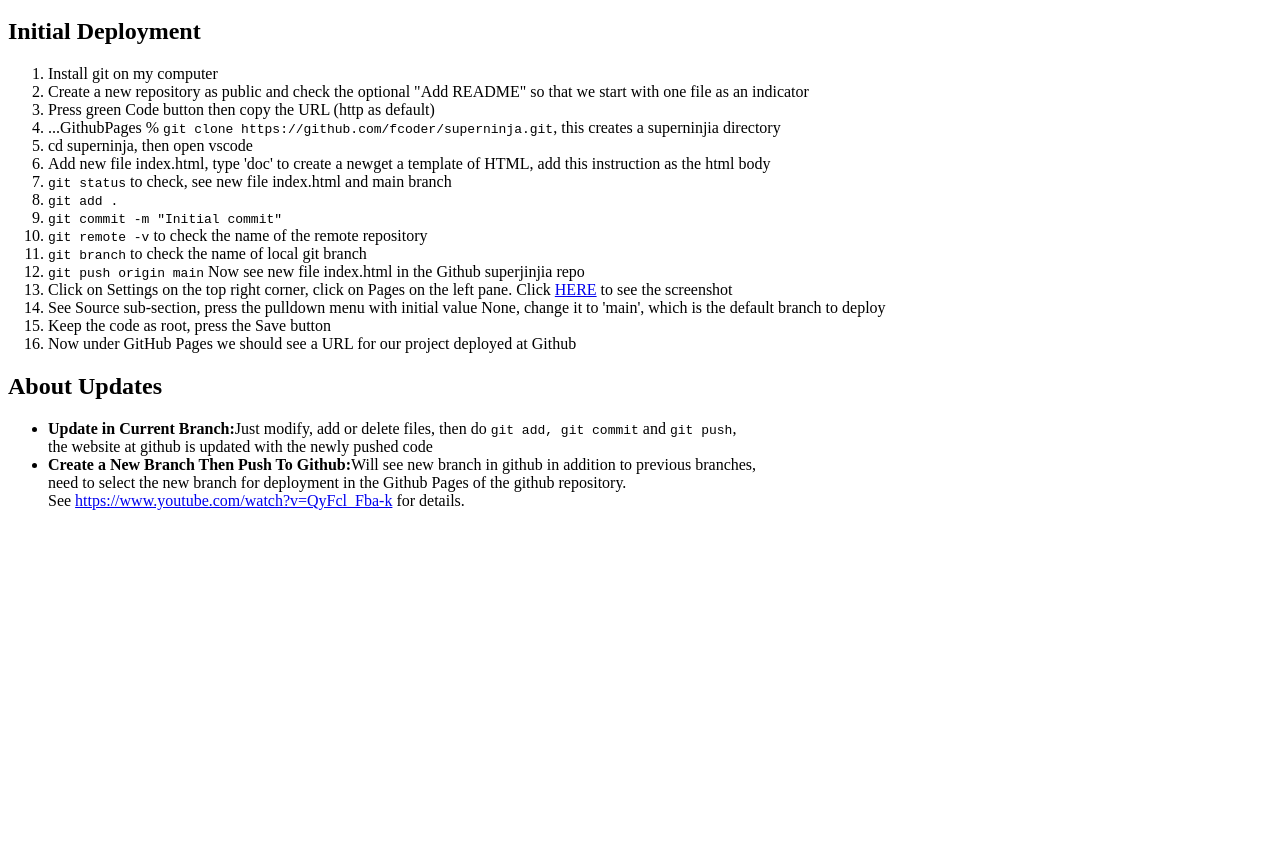
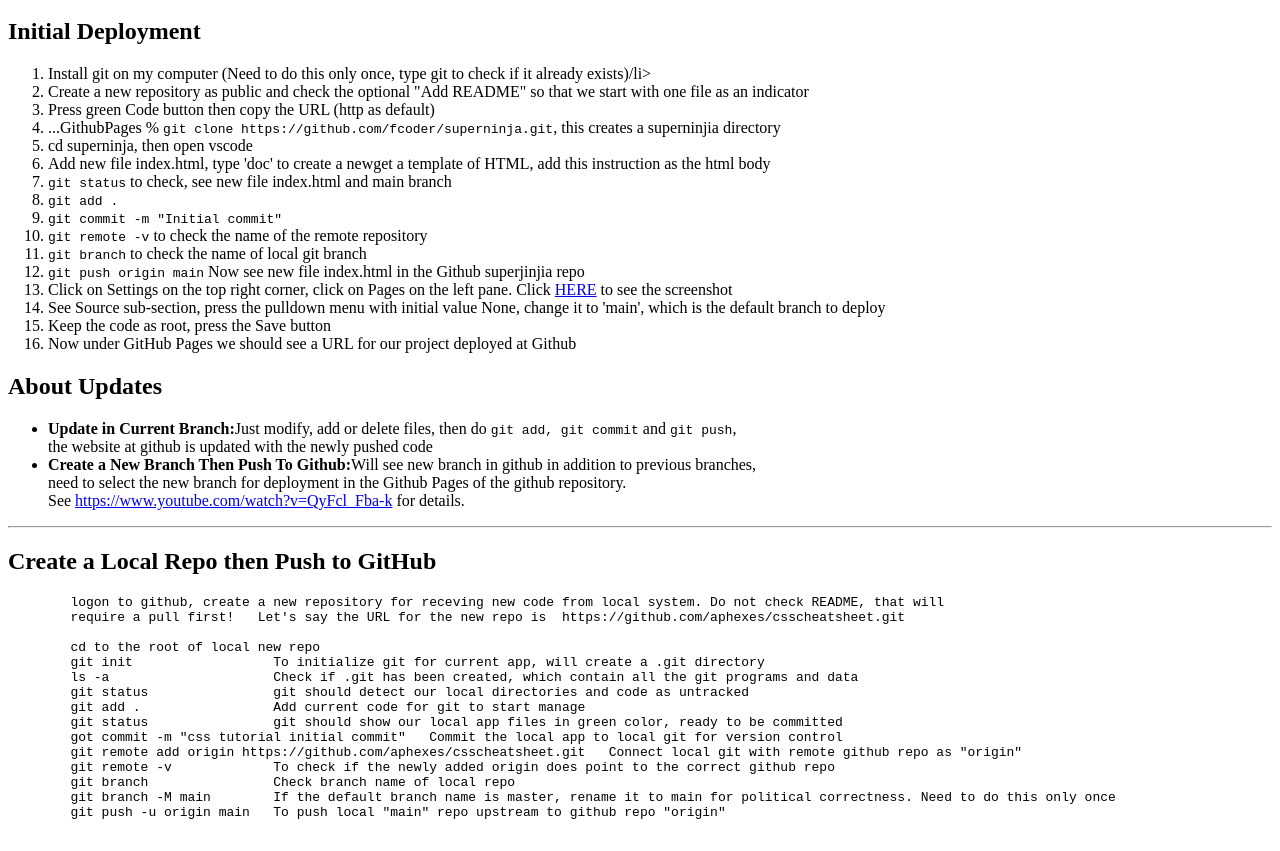
Before and after one commit to fcoder/superninja, a plain HTML site: page index.html in a window 1280 px wide. Shown: the part 48-899 px from the top of the page. Before the commit the page ends 800 px from the top, so only its background shows below. Drawn offline with Linux system fonts and the light colour scheme.

Commit message:
Add instruction for creating a local repo then pushing it to github

```diff
--- a/index.html
+++ b/index.html
@@ -10,7 +10,7 @@
     <p>
         <h2>Initial Deployment</h2>
         <ol>
-          <li>Install git on my computer</li>
+          <li>Install git on my computer  (Need to do this only once, type git to check if it already exists)/li>
           <li>Create a new repository as public and check the optional "Add README" so that we start with one file as an indicator</li>
           <li>Press green Code button then copy the URL (http as default)</li>
           <li>...GithubPages % <code>git clone https://github.com/fcoder/superninja.git</code>, this creates a superninjia directory</li>
@@ -40,5 +40,24 @@
             </li>
         </ul>
     </p>
+    <hr>
+    <h2>Create a Local Repo then Push to GitHub</h2>
+    <p><pre>
+        logon to github, create a new repository for receving new code from local system. Do not check README, that will
+        require a pull first!   Let's say the URL for the new repo is  https://github.com/aphexes/csscheatsheet.git
+
+        cd to the root of local new repo
+        git init                  To initialize git for current app, will create a .git directory
+        ls -a                     Check if .git has been created, which contain all the git programs and data
+        git status                git should detect our local directories and code as untracked
+        git add .                 Add current code for git to start manage
+        git status                git should show our local app files in green color, ready to be committed
+        got commit -m "css tutorial initial commit"   Commit the local app to local git for version control
+        git remote add origin https://github.com/aphexes/csscheatsheet.git   Connect local git with remote github repo as "origin"
+        git remote -v             To check if the newly added origin does point to the correct github repo
+        git branch                Check branch name of local repo
+        git branch -M main        If the default branch name is master, rename it to main for political correctness. Need to do this only once
+        git push -u origin main   To push local "main" repo upstream to github repo "origin"
+    </pre></p>
 </body>
 </html>
```
